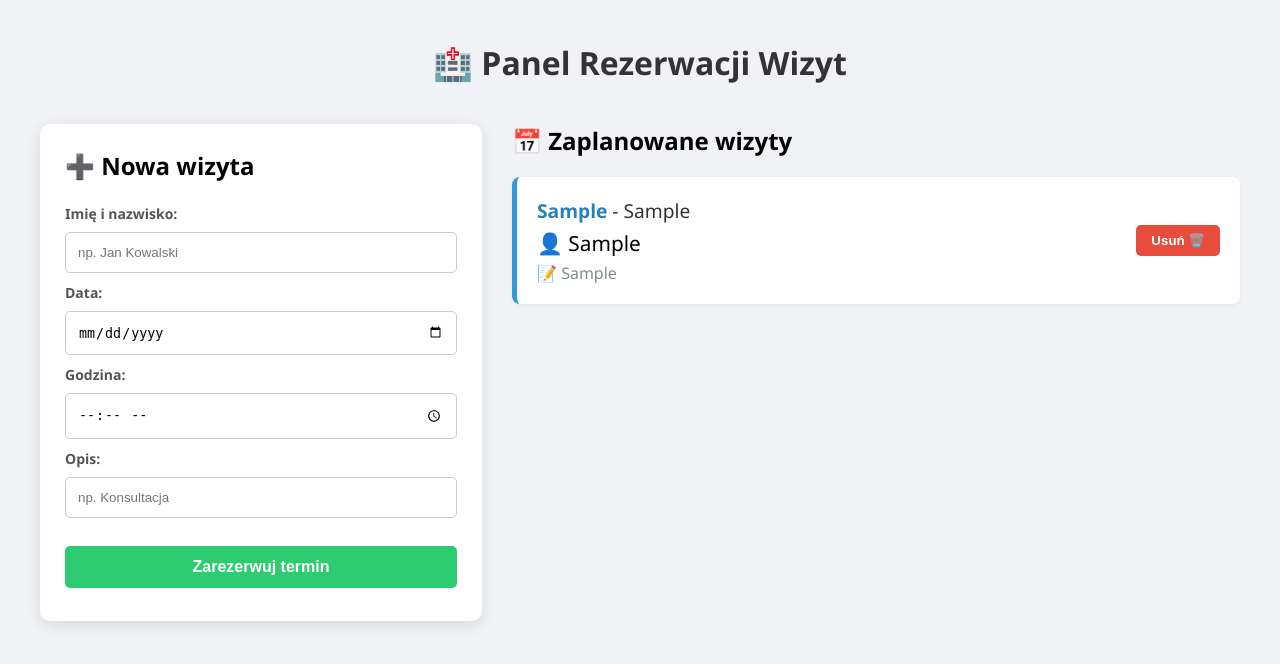
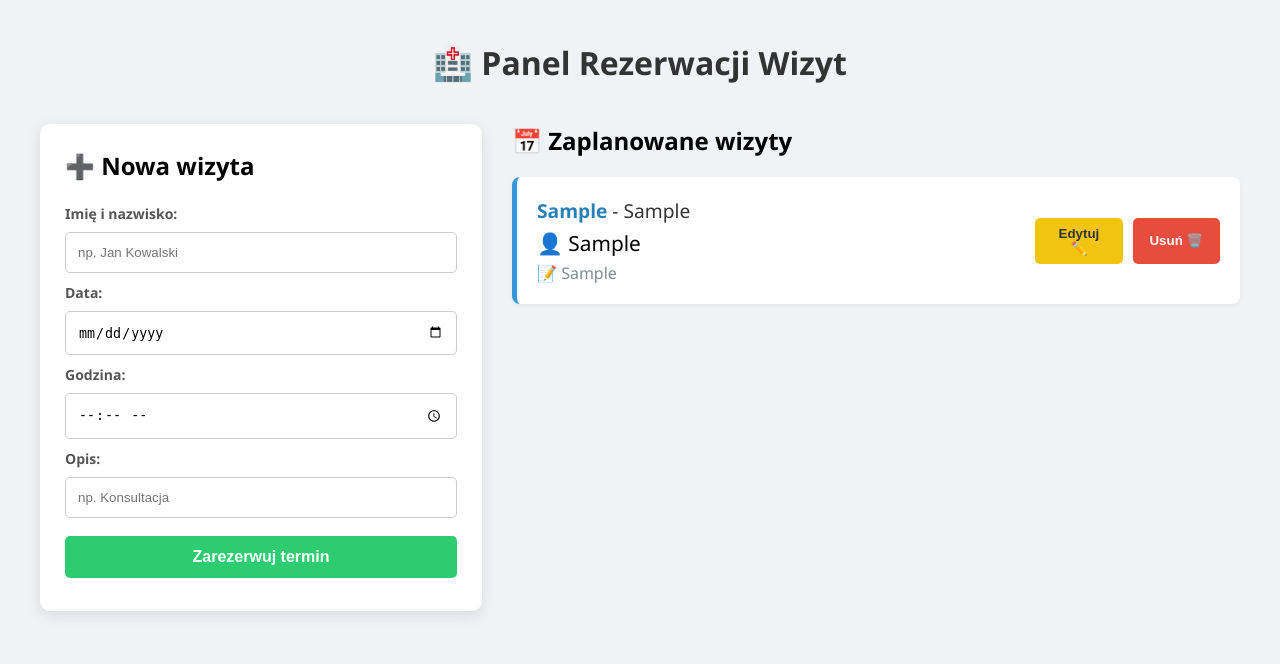
Before and after one commit to Elenaa78/booking-system-api, a FastAPI app: page / in a window 1280 px wide. Shown: the top 664 px of the page. Run offline with FastAPI, Linux system fonts and the light colour scheme; tables that the repository leaves empty hold one stand-in row (values such as "Sample post").

Commit message:
Implememtacja pełnej edycji wizyt

```diff
--- a/templates/index.html
+++ b/templates/index.html
@@ -56,16 +56,27 @@
             box-sizing: border-box;
         }
 
-        .btn-dodaj {
+        .btn-glowny {
             background-color: #2ecc71;
             color: white;
             border: none;
             cursor: pointer;
             font-weight: bold;
             font-size: 16px;
-            margin-top: 20px;
+            margin-top: 10px;
         }
-        .btn-dodaj:hover { background-color: #27ae60; }
+        .btn-glowny:hover { background-color: #27ae60; }
+
+        .btn-anuluj {
+            background-color: #95a5a6;
+            display: none;
+        }
+        .btn-anuluj:hover { background-color: #7f8c8d; }
+
+        .akcje {
+            display: flex;
+            gap: 10px;
+        }
 
         .btn-usun {
             background-color: #e74c3c;
@@ -74,10 +85,20 @@
             padding: 8px 15px;
             border-radius: 5px;
             cursor: pointer;
-            width: auto;
             font-weight: bold;
         }
         .btn-usun:hover { background-color: #c0392b; }
+
+        .btn-edytuj {
+            background-color: #f1c40f;
+            color: #333;
+            border: none;
+            padding: 8px 15px;
+            border-radius: 5px;
+            cursor: pointer;
+            font-weight: bold;
+        }
+        .btn-edytuj:hover { background-color: #f39c12; }
 
         label { font-weight: bold; font-size: 14px; color: #555; }
     </style>
@@ -89,7 +110,8 @@
     <div class="kontener">
 
         <div class="lewa-strona">
-            <h2 style="margin-top:0">➕ Nowa wizyta</h2>
+            <h2 style="margin-top:0" id="naglowekFormularza">➕ Nowa wizyta</h2>
+
             <form id="formRezerwacji">
                 <label>Imię i nazwisko:</label>
                 <input type="text" id="klient" required placeholder="np. Jan Kowalski">
@@ -103,7 +125,9 @@
                 <label>Opis:</label>
                 <input type="text" id="opis" placeholder="np. Konsultacja">
 
-                <button type="submit" class="btn-dodaj">Zarezerwuj termin</button>
+                <button type="submit" class="btn-glowny" id="btnZatwierdz">Zarezerwuj termin</button>
+
+                <button type="button" class="btn-glowny btn-anuluj" id="btnAnuluj" onclick="resetujFormularz()">Anuluj edycję</button>
             </form>
         </div>
 
@@ -124,13 +148,20 @@
                         </div>
                     </div>
 
-                    <button class="btn-usun" onclick="usunWizyte({{ wizyta.id }})">
-                        Usuń 🗑️
-                    </button>
+                    <div class="akcje">
+                        <button class="btn-edytuj"
+                            onclick="rozpocznijEdycje({{ wizyta.id }}, '{{ wizyta.klient }}', '{{ wizyta.data }}', '{{ wizyta.godzina }}', '{{ wizyta.opis }}')">
+                            Edytuj ✏️
+                        </button>
+
+                        <button class="btn-usun" onclick="usunWizyte({{ wizyta.id }})">
+                            Usuń 🗑️
+                        </button>
+                    </div>
                 </div>
             {% else %}
                 <div class="wizyta" style="border-left-color: #ccc; display: block;">
-                    <p>📭 Brak zaplanowanych wizyt. Dodaj pierwszą po lewej!</p>
+                    <p>📭 Brak zaplanowanych wizyt.</p>
                 </div>
             {% endfor %}
         </div>
@@ -138,19 +169,62 @@
     </div>
 
     <script>
+        let edytowaneId = null;
+
+        function rozpocznijEdycje(id, klient, data, godzina, opis) {
+            edytowaneId = id;
+
+            document.getElementById('klient').value = klient;
+            document.getElementById('data').value = data;
+            document.getElementById('godzina').value = godzina;
+            document.getElementById('opis').value = opis;
+
+            document.getElementById('naglowekFormularza').innerText = "✏️ Edytuj wizytę";
+            document.getElementById('btnZatwierdz').innerText = "Zapisz zmiany";
+            document.getElementById('btnZatwierdz').style.backgroundColor = "#f39c12";
+
+            document.getElementById('btnAnuluj').style.display = "block";
+
+            window.scrollTo({ top: 0, behavior: 'smooth' });
+        }
+
+        function resetujFormularz() {
+            edytowaneId = null;
+            document.getElementById('formRezerwacji').reset();
+
+            document.getElementById('naglowekFormularza').innerText = "➕ Nowa wizyta";
+            document.getElementById('btnZatwierdz').innerText = "Zarezerwuj termin";
+            document.getElementById('btnZatwierdz').style.backgroundColor = "#2ecc71";
+
+            document.getElementById('btnAnuluj').style.display = "none";
+        }
+
         document.getElementById('formRezerwacji').addEventListener('submit', async function(event) {
             event.preventDefault();
+
             const dane = {
                 klient: document.getElementById('klient').value,
                 data: document.getElementById('data').value,
                 godzina: document.getElementById('godzina').value,
                 opis: document.getElementById('opis').value
             };
-            const odpowiedz = await fetch('/api/wizyty', {
-                method: 'POST',
+
+            let url, metoda;
+
+            if (edytowaneId === null) {
+                url = '/api/wizyty';
+                metoda = 'POST';
+            } else {
+                url = '/api/wizyty/' + edytowaneId;
+                metoda = 'PUT';
+            }
+
+            const odpowiedz = await fetch(url, {
+                method: metoda,
                 headers: { 'Content-Type': 'application/json' },
                 body: JSON.stringify(dane)
             });
+
             if (odpowiedz.ok) {
                 window.location.reload();
             } else {
@@ -163,7 +237,6 @@
             if (!confirm("Czy na pewno chcesz odwołać tę wizytę?")) {
                 return;
             }
-
             const odpowiedz = await fetch('/api/wizyty/' + id, {
                 method: 'DELETE'
             });
```
